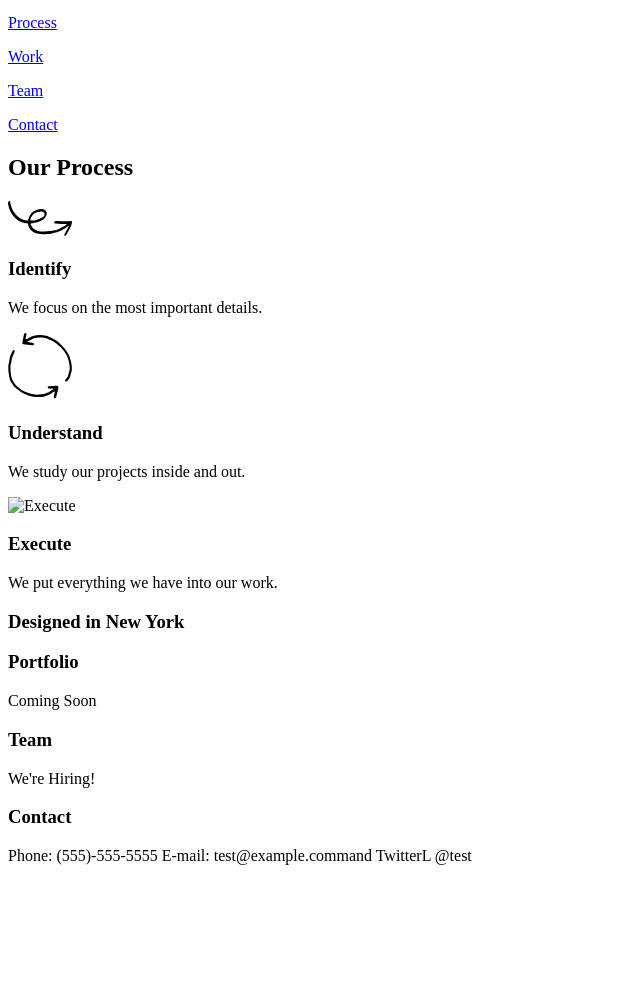
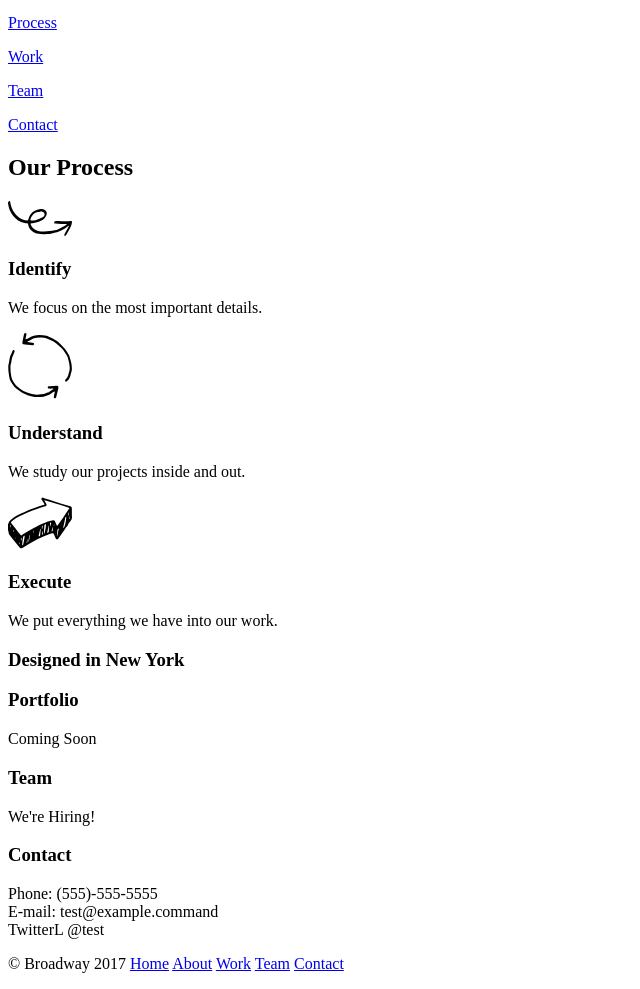
Before and after one commit to kettensaur/projectbroadway, a plain HTML site: page index.html in a window 1280 px wide. Shown: the part 100-1089 px from the top of the page, without its empty margins (0-640 px from the left). Before the commit the page ends 981 px from the top, so only its background shows below. Drawn offline with Linux system fonts and the light colour scheme.

Commit message:
Added footer

```diff
--- a/index.html
+++ b/index.html
@@ -23,7 +23,7 @@
   <img src="./resources/images/understand.svg" alt="Understand">
   <h3>Understand</h3>
   <p>We study our projects inside and out.</p>
-  <img src=".resources/images/execute.svg" alt="Execute">
+  <img src="./resources/images/execute.svg" alt="Execute">
   <h3>Execute</h3>
   <p>We put everything we have into our work.</p>
 </div>
@@ -35,8 +35,17 @@
   <p>We're Hiring!</p>
   <h3>Contact</h3>
   <p>Phone: (555)-555-5555
-  E-mail: test@example.command
-TwitterL @test</p>
+  <br>E-mail: test@example.command
+<br>TwitterL @test</p>
 </div>
+<div class="footer">
+  <p>© Broadway 2017
+    <a class="nav" href="#">Home</a>
+    <a class="nav" href="#about">About</a>
+    <a class="nav" href="#work">Work</a>
+    <a class="nav" href="#team">Team</a>
+    <a class="nav" href="#contact">Contact</a></p>
+</div>
+
   </body>
 </html>
```
